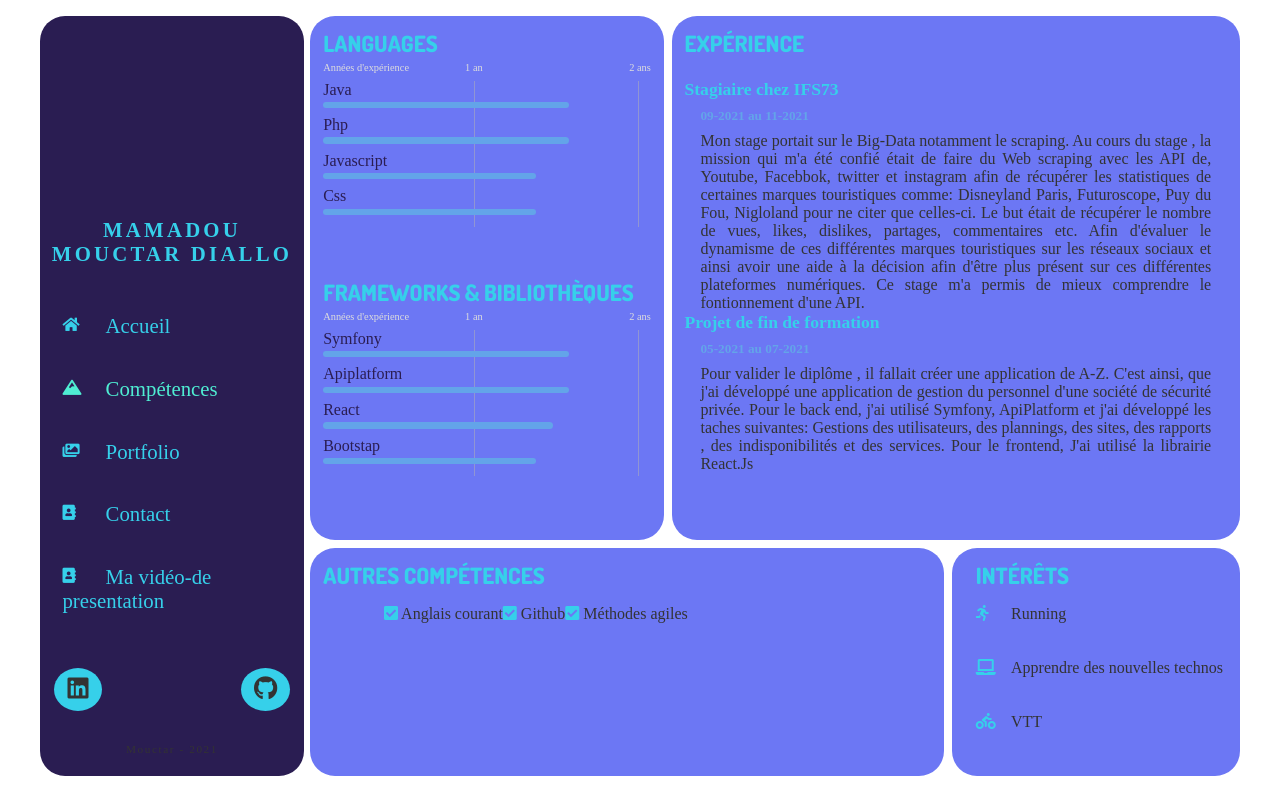
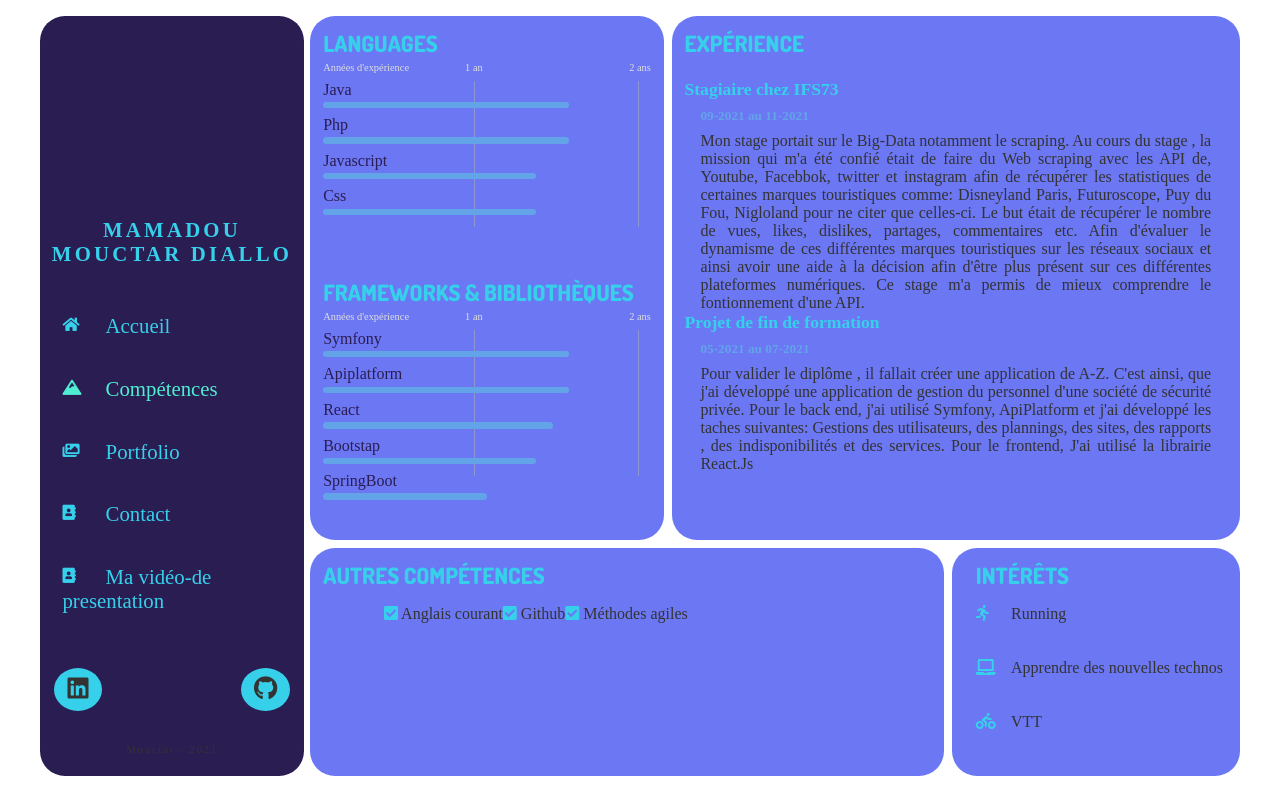
Before and after one commit to mouctare/mo-cv, a React (Create React App) app: page /competences in a window 1280 px wide. Built offline with nearby package versions, Linux system fonts and the light colour scheme; a web font is replaced by a local one.

Commit message:
add-modif-cv

```diff
--- a/src/components/knowledges/Languages.js
+++ b/src/components/knowledges/Languages.js
@@ -14,6 +14,7 @@ class Languages extends Component {
       { id: 1, value: "Apiplatform", xp: 1.5 },
       { id: 2, value: "React", xp: 1.4 },
       { id: 3, value: "Bootstap", xp: 1.3 },
+      { id: 4, value: "SpringBoot", xp: 1 },
     ],
   };
   render() {
--- a/src/pages/Home.js
+++ b/src/pages/Home.js
@@ -15,7 +15,7 @@ const Home = () => {
            <h2>Télécharger Mon CV !</h2>
           </a>
         </div>
-         div
+
       </div>
     </div>
   );
```
Also changed, not shown: 1 other file (tests, documents, lock files or other folders).
